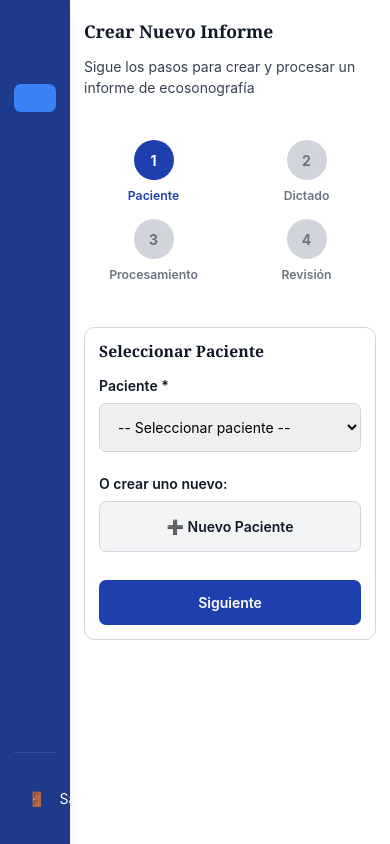
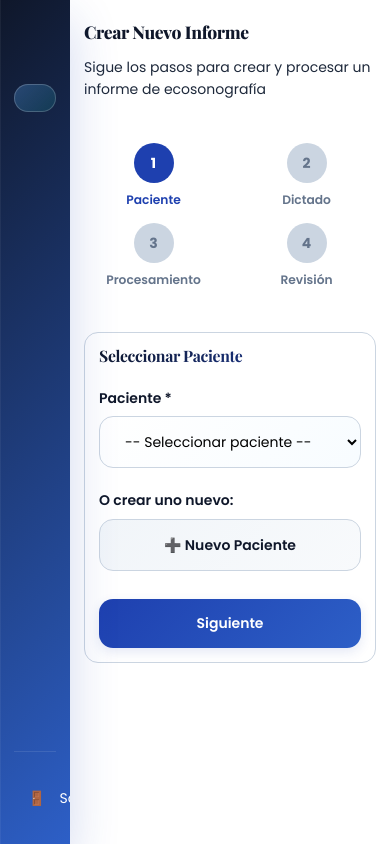
Before and after one commit to cesbussiness/ecobet, a plain HTML site: page frontend/pages/nuevo-informe.html in a window 390 px wide. Drawn offline with nearby package versions, Linux system fonts and the light colour scheme; no server answers; sample sign-in values are in the browser's storage.

Commit message:
Mejora de diseño: Paleta azul sofisticada + gradientes + glassmorphism
Cambios:
- Nuevas fuentes elegantes: Playfair Display (títulos) + Poppins (cuerpo)
- Paleta azul premium: navy, azul médico, teal, índigo, cyan
- Gradientes sofisticados en sidebar, botones y cards
- Efecto glassmorphism con backdrop-filter blur
- Sombras más refinadas y variables de brillo
- Animaciones fluidas con easing cúbico-bezier
- Hover effects con pseudo-elementos animados
- Bordes redondeados más generosos
- Tipografía mejorada con letter-spacing y weight variables
- Mantiene responsividad 100%

Resultado: Interfaz más moderna, premium y estética

```diff
--- a/frontend/css/estilos.css
+++ b/frontend/css/estilos.css
@@ -1,78 +1,90 @@
 /* =====================================================================
-   Sistema de Informes de Ecosonografía — Estilos Base (Mobile-First)
-   Responsivo 100% : Móvil (320px) → Tablet (768px) → Desktop (1024px+)
+   ECOSONOGRAFÍA — Diseño Estético Sofisticado con Azul Premium
+   Responsive 100% : Móvil (320px) → Desktop (1280px+)
    ===================================================================== */
 
 /* ───────────────────────────────────────────────────────────────────
-   Variables CSS (Temas)
+   Paleta de Colores Premium (Azul como Dominante)
    ─────────────────────────────────────────────────────────────────── */
 
+@import url('https://fonts.googleapis.com/css2?family=Poppins:wght@300;400;500;600;700&family=Playfair+Display:wght@700;800&display=swap');
+
 :root {
-  /* Colores primarios */
-  --color-primary: #1e40af;      /* Azul confianza (médico) */
-  --color-primary-dark: #1e3a8a;
-  --color-primary-light: #3b82f6;
+  /* Azules Sofisticados */
+  --color-navy: #0f172a;         /* Navy profundo (texto) */
+  --color-navy-light: #1a2d5c;   /* Navy claro */
+  --color-primary: #1e40af;      /* Azul médico */
+  --color-primary-medium: #2d5fc7; /* Azul medio */
+  --color-primary-light: #60a5fa; /* Azul claro */
+  --color-sky: #e0f2fe;          /* Cielo muy claro */
 
-  /* Colores de estado */
-  --color-success: #059669;      /* Verde respuesta */
-  --color-warning: #d97706;      /* Ámbar alerta */
-  --color-error: #dc2626;        /* Rojo crítico */
-  --color-info: #0891b2;         /* Cyan información */
+  /* Acentos Sofisticados */
+  --color-teal: #0d9488;         /* Teal elegante */
+  --color-indigo: #4f46e5;       /* Índigo refinado */
+  --color-cyan: #06b6d4;         /* Cyan agua */
 
-  /* Escala de grises */
-  --color-text-dark: #111827;
-  --color-text-main: #374151;
-  --color-text-muted: #6b7280;
-  --color-border: #d1d5db;
-  --color-bg-light: #f9fafb;
-  --color-bg-lighter: #f3f4f6;
+  /* Estados */
+  --color-success: #059669;
+  --color-warning: #d97706;
+  --color-error: #dc2626;
+  --color-info: #0891b2;
+
+  /* Escala de Grises Refinada */
+  --color-text-dark: #0f172a;
+  --color-text-main: #1e293b;
+  --color-text-muted: #64748b;
+  --color-border: #cbd5e1;
+  --color-bg-light: #f8fafc;
+  --color-bg-lighter: #f1f5f9;
   --color-white: #ffffff;
 
   /* Espaciado (escala 8px) */
-  --space-xs: 0.25rem;   /* 4px */
-  --space-sm: 0.5rem;    /* 8px */
-  --space-md: 1rem;      /* 16px */
-  --space-lg: 1.5rem;    /* 24px */
-  --space-xl: 2rem;      /* 32px */
-  --space-2xl: 3rem;     /* 48px */
+  --space-xs: 0.25rem;
+  --space-sm: 0.5rem;
+  --space-md: 1rem;
+  --space-lg: 1.5rem;
+  --space-xl: 2rem;
+  --space-2xl: 3rem;
 
-  /* Tipografía */
-  --font-display: 'Georgia', 'Garamond', serif;  /* Títulos: confianza médica */
-  --font-body: -apple-system, BlinkMacSystemFont, 'Segoe UI', 'Roboto', sans-serif;
+  /* Tipografía Elegante */
+  --font-display: 'Playfair Display', serif;  /* Títulos: lujo y confianza */
+  --font-body: 'Poppins', -apple-system, BlinkMacSystemFont, 'Segoe UI', sans-serif;
   --font-mono: 'Monaco', 'Menlo', 'Courier New', monospace;
 
-  --size-xs: 0.75rem;    /* 12px */
-  --size-sm: 0.875rem;   /* 14px */
-  --size-base: 1rem;     /* 16px */
-  --size-lg: 1.125rem;   /* 18px */
-  --size-xl: 1.25rem;    /* 20px */
-  --size-2xl: 1.5rem;    /* 24px */
-  --size-3xl: 1.875rem;  /* 30px */
+  --size-xs: 0.75rem;
+  --size-sm: 0.875rem;
+  --size-base: 1rem;
+  --size-lg: 1.125rem;
+  --size-xl: 1.25rem;
+  --size-2xl: 1.5rem;
+  --size-3xl: 1.875rem;
+  --size-4xl: 2.25rem;
 
   --line-height-tight: 1.2;
-  --line-height-normal: 1.5;
+  --line-height-normal: 1.6;
   --line-height-loose: 1.8;
 
-  /* Sombras */
-  --shadow-sm: 0 1px 2px 0 rgba(0, 0, 0, 0.05);
-  --shadow-md: 0 4px 6px -1px rgba(0, 0, 0, 0.1);
-  --shadow-lg: 0 10px 15px -3px rgba(0, 0, 0, 0.1);
-  --shadow-xl: 0 20px 25px -5px rgba(0, 0, 0, 0.1);
+  /* Sombras Premium */
+  --shadow-sm: 0 1px 3px rgba(15, 23, 42, 0.08);
+  --shadow-md: 0 4px 12px rgba(30, 64, 175, 0.12);
+  --shadow-lg: 0 10px 30px rgba(30, 64, 175, 0.15);
+  --shadow-xl: 0 20px 50px rgba(30, 64, 175, 0.2);
+  --shadow-glow: 0 0 40px rgba(30, 64, 175, 0.1);
 
-  /* Radio de bordes */
-  --radius-sm: 0.375rem;  /* 6px */
-  --radius-md: 0.5rem;    /* 8px */
-  --radius-lg: 0.75rem;   /* 12px */
+  /* Bordes Sofisticados */
+  --radius-sm: 0.5rem;
+  --radius-md: 0.75rem;
+  --radius-lg: 1rem;
+  --radius-xl: 1.5rem;
 
-  /* Transiciones */
+  /* Transiciones Fluidas */
   --transition-fast: 150ms cubic-bezier(0.4, 0, 0.2, 1);
-  --transition-base: 200ms cubic-bezier(0.4, 0, 0.2, 1);
-  --transition-slow: 300ms cubic-bezier(0.4, 0, 0.2, 1);
+  --transition-base: 250ms cubic-bezier(0.34, 1.56, 0.64, 1);
+  --transition-slow: 400ms cubic-bezier(0.34, 1.56, 0.64, 1);
 
   /* Layout */
-  --sidebar-width: 16rem;  /* 256px */
-  --sidebar-width-collapsed: 5rem; /* 80px */
-  --header-height: 4rem;   /* 64px */
+  --sidebar-width: 16rem;
+  --sidebar-width-collapsed: 5rem;
 }
 
 /* Tema oscuro (opcional) */
@@ -117,33 +129,40 @@ body {
 
 h1, h2, h3, h4, h5, h6 {
   font-family: var(--font-display);
-  color: var(--color-text-dark);
+  color: var(--color-navy);
   line-height: var(--line-height-tight);
-  margin-bottom: var(--space-md);
+  margin-bottom: var(--space-lg);
+  font-weight: 700;
+  letter-spacing: -0.02em;
 }
 
 h1 {
-  font-size: var(--size-3xl);
-  font-weight: 700;
+  font-size: var(--size-4xl);
+  font-weight: 800;
 }
 
 h2 {
   font-size: var(--size-2xl);
-  font-weight: 700;
+  background: linear-gradient(135deg, var(--color-navy) 0%, var(--color-primary) 100%);
+  -webkit-background-clip: text;
+  -webkit-text-fill-color: transparent;
+  background-clip: text;
 }
 
 h3 {
   font-size: var(--size-xl);
-  font-weight: 600;
+  color: var(--color-primary);
 }
 
 h4 {
   font-size: var(--size-lg);
-  font-weight: 600;
+  color: var(--color-text-dark);
 }
 
 p {
   margin-bottom: var(--space-md);
+  color: var(--color-text-main);
+  line-height: var(--line-height-normal);
 }
 
 a {
@@ -175,7 +194,7 @@ body.with-sidebar {
 
 .sidebar {
   width: var(--sidebar-width);
-  background: var(--color-primary-dark);
+  background: linear-gradient(135deg, var(--color-navy) 0%, var(--color-primary-medium) 100%);
   color: var(--color-white);
   padding: var(--space-lg);
   position: fixed;
@@ -183,9 +202,10 @@ body.with-sidebar {
   top: 0;
   height: 100vh;
   overflow-y: auto;
-  box-shadow: var(--shadow-lg);
+  box-shadow: var(--shadow-xl), inset 1px 0 0 rgba(255, 255, 255, 0.05);
   z-index: 1000;
   transition: width var(--transition-base);
+  backdrop-filter: blur(10px);
 }
 
 .sidebar.collapsed {
@@ -223,15 +243,44 @@ body.with-sidebar {
   display: flex;
   align-items: center;
   gap: var(--space-md);
-  padding: var(--space-md);
-  border-radius: var(--radius-md);
-  color: var(--color-white);
-  transition: background var(--transition-fast);
+  padding: var(--space-md) var(--space-lg);
+  border-radius: var(--radius-lg);
+  color: rgba(255, 255, 255, 0.85);
+  transition: all var(--transition-base);
+  position: relative;
+  overflow: hidden;
 }
 
-.sidebar-nav a:hover,
+.sidebar-nav a::before {
+  content: '';
+  position: absolute;
+  left: -100%;
+  top: 0;
+  width: 100%;
+  height: 100%;
+  background: rgba(255, 255, 255, 0.15);
+  transition: left var(--transition-base);
+  z-index: 0;
+}
+
+.sidebar-nav a > * {
+  position: relative;
+  z-index: 1;
+}
+
+.sidebar-nav a:hover {
+  color: var(--color-white);
+  background: rgba(255, 255, 255, 0.1);
+}
+
+.sidebar-nav a:hover::before {
+  left: 100%;
+}
+
 .sidebar-nav a.active {
-  background: var(--color-primary-light);
+  background: linear-gradient(135deg, rgba(96, 165, 250, 0.3) 0%, rgba(13, 148, 136, 0.2) 100%);
+  color: var(--color-white);
+  box-shadow: inset 0 0 0 1px rgba(255, 255, 255, 0.2);
 }
 
 .sidebar-nav span {
@@ -292,13 +341,14 @@ input[type="date"],
 textarea,
 select {
   width: 100%;
-  padding: var(--space-md);
-  border: 1px solid var(--color-border);
-  border-radius: var(--radius-md);
+  padding: var(--space-md) var(--space-lg);
+  border: 1.5px solid var(--color-border);
+  border-radius: var(--radius-lg);
   font-family: var(--font-body);
   font-size: var(--size-base);
   line-height: var(--line-height-normal);
-  transition: border-color var(--transition-fast), box-shadow var(--transition-fast);
+  background: linear-gradient(135deg, var(--color-white) 0%, rgba(240, 249, 255, 0.5) 100%);
+  transition: all var(--transition-base);
 }
 
 input[type="text"]:focus,
@@ -310,7 +360,8 @@ textarea:focus,
 select:focus {
   outline: none;
   border-color: var(--color-primary);
-  box-shadow: 0 0 0 3px rgba(30, 64, 175, 0.1);
+  box-shadow: 0 0 0 4px rgba(30, 64, 175, 0.1), var(--shadow-md);
+  background: var(--color-white);
 }
 
 textarea {
@@ -335,56 +386,85 @@ button, .btn {
   gap: var(--space-sm);
   padding: var(--space-md) var(--space-lg);
   border: none;
-  border-radius: var(--radius-md);
+  border-radius: var(--radius-lg);
   font-family: var(--font-body);
   font-size: var(--size-base);
   font-weight: 600;
   cursor: pointer;
-  transition: all var(--transition-fast);
+  transition: all var(--transition-base);
   white-space: nowrap;
+  position: relative;
+  overflow: hidden;
+}
+
+button::before, .btn::before {
+  content: '';
+  position: absolute;
+  top: 0;
+  left: -100%;
+  width: 100%;
+  height: 100%;
+  background: rgba(255, 255, 255, 0.2);
+  transition: left var(--transition-base);
+  z-index: 0;
+}
+
+button > *, .btn > * {
+  position: relative;
+  z-index: 1;
+}
+
+button:hover::before, .btn:hover::before {
+  left: 100%;
 }
 
 .btn-primary {
-  background: var(--color-primary);
+  background: linear-gradient(135deg, var(--color-primary) 0%, var(--color-primary-medium) 100%);
   color: var(--color-white);
+  box-shadow: var(--shadow-md);
 }
 
 .btn-primary:hover {
-  background: var(--color-primary-dark);
-  transform: translateY(-2px);
+  transform: translateY(-3px);
+  box-shadow: var(--shadow-lg), var(--shadow-glow);
+}
+
+.btn-primary:active {
+  transform: translateY(-1px);
+}
+
+.btn-secondary {
+  background: linear-gradient(135deg, var(--color-bg-lighter) 0%, var(--color-bg-light) 100%);
+  color: var(--color-text-dark);
+  border: 1.5px solid var(--color-border);
+}
+
+.btn-secondary:hover {
+  border-color: var(--color-primary);
+  background: linear-gradient(135deg, var(--color-sky) 0%, var(--color-bg-light) 100%);
   box-shadow: var(--shadow-md);
 }
 
-.btn-primary:active {
-  transform: translateY(0);
-}
-
-.btn-secondary {
-  background: var(--color-bg-lighter);
-  color: var(--color-text-dark);
-  border: 1px solid var(--color-border);
-}
-
-.btn-secondary:hover {
-  background: var(--color-border);
-}
-
 .btn-success {
-  background: var(--color-success);
+  background: linear-gradient(135deg, var(--color-success) 0%, var(--color-teal) 100%);
   color: var(--color-white);
+  box-shadow: var(--shadow-md);
 }
 
 .btn-success:hover {
-  opacity: 0.9;
+  transform: translateY(-3px);
+  box-shadow: var(--shadow-lg);
 }
 
 .btn-error {
-  background: var(--color-error);
+  background: linear-gradient(135deg, var(--color-error) 0%, #d94242 100%);
   color: var(--color-white);
+  box-shadow: var(--shadow-md);
 }
 
 .btn-error:hover {
-  opacity: 0.9;
+  transform: translateY(-3px);
+  box-shadow: var(--shadow-lg);
 }
 
 .btn-small {
@@ -406,16 +486,19 @@ button, .btn {
    ─────────────────────────────────────────────────────────────────── */
 
 .card {
-  background: var(--color-white);
-  border: 1px solid var(--color-border);
+  background: linear-gradient(135deg, rgba(255, 255, 255, 0.95) 0%, rgba(248, 250, 252, 0.95) 100%);
+  backdrop-filter: blur(10px);
+  border: 1.5px solid rgba(30, 64, 175, 0.1);
   border-radius: var(--radius-lg);
   padding: var(--space-lg);
-  box-shadow: var(--shadow-sm);
-  transition: box-shadow var(--transition-base);
+  box-shadow: var(--shadow-md), inset 0 1px 0 rgba(255, 255, 255, 0.6);
+  transition: all var(--transition-base);
 }
 
 .card:hover {
-  box-shadow: var(--shadow-md);
+  box-shadow: var(--shadow-lg), inset 0 1px 0 rgba(255, 255, 255, 0.6);
+  border-color: rgba(30, 64, 175, 0.2);
+  transform: translateY(-2px);
 }
 
 .card-header {
@@ -661,14 +744,18 @@ tr:hover {
    ─────────────────────────────────────────────────────────────────── */
 
 @keyframes fadeIn {
-  from { opacity: 0; }
-  to { opacity: 1; }
+  from {
+    opacity: 0;
+  }
+  to {
+    opacity: 1;
+  }
 }
 
 @keyframes slideInUp {
   from {
     opacity: 0;
-    transform: translateY(20px);
+    transform: translateY(30px);
   }
   to {
     opacity: 1;
@@ -679,7 +766,7 @@ tr:hover {
 @keyframes slideInLeft {
   from {
     opacity: 0;
-    transform: translateX(-20px);
+    transform: translateX(-30px);
   }
   to {
     opacity: 1;
@@ -687,16 +774,36 @@ tr:hover {
   }
 }
 
+@keyframes pulse {
+  0%, 100% {
+    opacity: 1;
+    transform: scale(1);
+  }
+  50% {
+    opacity: 0.7;
+    transform: scale(0.95);
+  }
+}
+
+@keyframes shimmer {
+  0% {
+    background-position: -1000px 0;
+  }
+  100% {
+    background-position: 1000px 0;
+  }
+}
+
 .fade-in {
-  animation: fadeIn var(--transition-base) ease-in-out;
+  animation: fadeIn 0.6s var(--transition-slow);
 }
 
 .slide-up {
-  animation: slideInUp var(--transition-base) ease-in-out;
+  animation: slideInUp 0.6s var(--transition-slow);
 }
 
 .slide-left {
-  animation: slideInLeft var(--transition-base) ease-in-out;
+  animation: slideInLeft 0.6s var(--transition-slow);
 }
 
 /* ───────────────────────────────────────────────────────────────────
```
